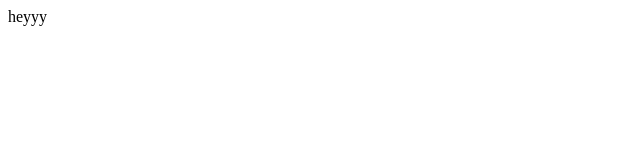
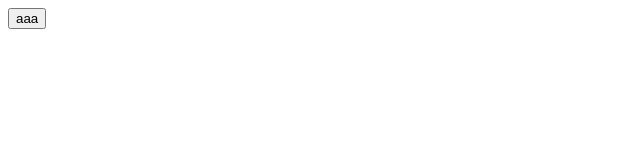
Before and after one commit to alantay/connect4, a React app: page / in a window 1280 px wide. Shown: the top 160 px of the page, without its empty margins (0-640 px from the left). Built offline with nearby package versions, Linux system fonts and the light colour scheme.

Commit message:
slight change

```diff
--- a/src/Connect4.js
+++ b/src/Connect4.js
@@ -1,10 +1,29 @@
 import React from 'react';
 
+function Square(props){
+    return(
+        <button className="square" onClick={()=>props.onClick()}>
+            {props.value}
+        </button>
+    );
+}
+
+class test extends React.Component{
+    render(){
+    //    return(
+            <div>testy</div>
+      //  )
+    }
+}
 
 class Connect4 extends React.Component{
     render(){
         return(
-            <div>heyyy</div>
+            <div>
+            <Square value="aaa"/>
+            <test></test>
+            </div>
+
         )
     }
 }
```
